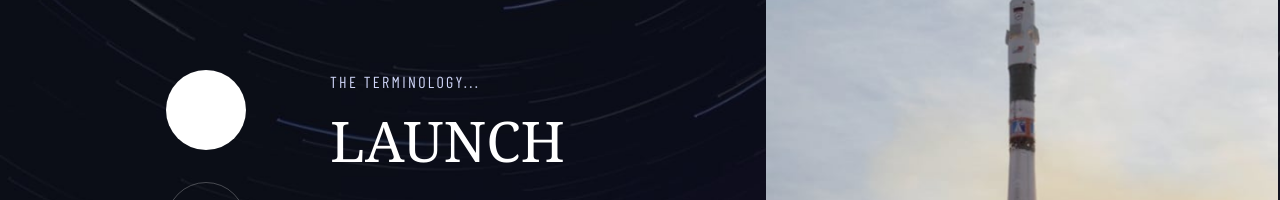
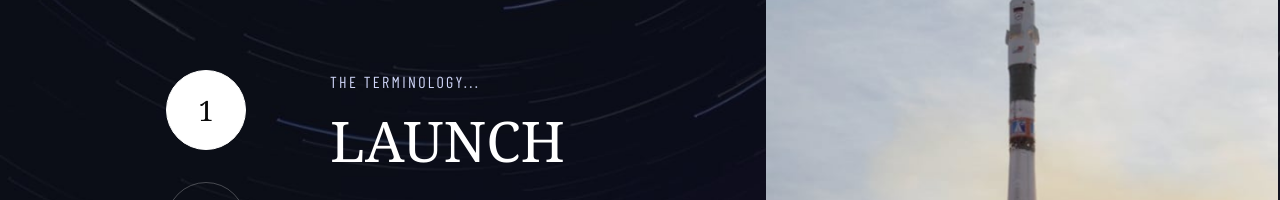
Before and after one commit to atmahana/space-tourism-fem, a React (Vite) app: page /technology in a window 1280 px wide. Shown: the part 307-507 px from the top of the page. Built offline with nearby package versions, Linux system fonts and the light colour scheme; a web font is replaced by a local one.

Commit message:
style: fix selected tab class

```diff
--- a/src/components/SwipeableTabs.jsx
+++ b/src/components/SwipeableTabs.jsx
@@ -49,8 +49,7 @@ const SwipeableTabs = ({
         <TabList className={tabListStlyle}>
           {tabNames.map((name, index) => (
             <Tab
-              className={tabStyle}
-              selectedClassName={selectedTabStyle}
+              className={selectedIndex === index ? selectedTabStyle : tabStyle}
               key={index}
             >
               <span>{name}</span>
--- a/src/components/Transition.jsx
+++ b/src/components/Transition.jsx
@@ -9,14 +9,14 @@ const Transition = (OgComponent) => {
         initial={{ scaleX: 0 }}
         animate={{ scaleX: 0 }}
         exit={{ scaleX: 1 }}
-        transition={{ duration: 1, ease: [0.83, 0, 0.17, 1] }}
+        transition={{ duration: 0.5, ease: [0.83, 0, 0.17, 1] }}
       />
       <motion.div
         className="fixed z-50 top-0 left-0 w-full h-screen bg-primary origin-right"
         initial={{ scaleX: 1 }}
         animate={{ scaleX: 0 }}
         exit={{ scaleX: 0 }}
-        transition={{ duration: 1, ease: [0.83, 0, 0.17, 1] }}
+        transition={{ duration: 0.75, ease: [0.83, 0, 0.17, 1] }}
       />
     </>
   );
--- a/src/pages/Crew/Index.jsx
+++ b/src/pages/Crew/Index.jsx
@@ -33,7 +33,7 @@ function CrewPage() {
           tabsStyle="flex flex-col relative md:max-xl:pt-8"
           tabListStlyle="absolute right-0 left-0 top-72 xl:top-[33.875rem] xl:right-auto xl:pl-1 flex justify-center gap-4 xl:gap-6 cursor-pointer"
           tabStyle="w-[0.625rem] h-[0.625rem] xl:w-[0.9375rem] xl:h-[0.9375rem] 2xl:w-[1.25rem] 2xl:h-[1.25rem] bg-white/[17%] rounded-full"
-          selectedTabStyle="bg-white"
+          selectedTabStyle="w-[0.625rem] h-[0.625rem] xl:w-[0.9375rem] xl:h-[0.9375rem] 2xl:w-[1.25rem] 2xl:h-[1.25rem] bg-white rounded-full"
         >
           {data.crew.map((crew, index) => (
             <TabPanel
--- a/src/pages/Destination/Index.jsx
+++ b/src/pages/Destination/Index.jsx
@@ -31,7 +31,7 @@ function DestinationPage() {
             tabsStyle="relative"
             tabListStlyle="absolute inset-x-0 top-48 md:top-[22rem] xl:top-0 xl:left-[37.625rem] 2xl:left-[40.5rem] flex justify-center xl:justify-start gap-[1.625rem] md:gap-[2.125rem] xl:gap-[2.125rem]"
             tabStyle="text-secondary uppercase font-sans-condensed tracking-235 md:tracking-270 text-sm md:text-base 2xl:text-lg h-[1.875rem] md:h-[2.375rem] xl:h-9 xl:leading-tight cursor-pointer"
-            selectedTabStyle="text-white border-b-[3px]"
+            selectedTabStyle="uppercase font-sans-condensed tracking-235 md:tracking-270 text-sm md:text-base 2xl:text-lg h-[1.875rem] md:h-[2.375rem] xl:h-9 xl:leading-tight cursor-pointer text-white border-b-[3px]"
           >
             {data.destinations.map((destination, index) => (
               <TabPanel
--- a/src/pages/Home/Index.jsx
+++ b/src/pages/Home/Index.jsx
@@ -1,6 +1,7 @@
 import { motion } from "framer-motion";
 import { parentVar, fromBottomFast, fadeInSlow } from "../../utils/animation";
 import Transition from "../../components/Transition";
+import { NavLink } from "react-router-dom";
 function HomePage() {
   return (
     <section className="bg-home-mobile md:bg-home-tablet xl:bg-home-desktop bg-primary bg-cover h-screen w-screen">
@@ -34,14 +35,14 @@ function HomePage() {
           </motion.p>
         </motion.div>
         <motion.div variants={parentVar} initial="hidden" animate="visible">
-          <motion.button
+          <NavLink
+            to="destination"
             className="bg-white z-20 w-37 h-37 md:w-62 md:h-62 xl:w-[17.125rem] xl:h-[17.125rem] rounded-full grid place-content-center shadow-[0px_0px_0px_0px_rgba(255,255,255,0)] hover:shadow-[0px_0px_0px_2.75rem_rgba(255,255,255,0.2)] transition-all"
-            variants={fadeInSlow}
           >
             <span className="font-serif text-primary text-[1.25rem] md:text-2xl tracking-wider mt-2 md:mt-0 xl:tracking-235">
               EXPLORE
             </span>
-          </motion.button>
+          </NavLink>
         </motion.div>
       </div>
     </section>
--- a/src/pages/Technology/Index.jsx
+++ b/src/pages/Technology/Index.jsx
@@ -47,7 +47,7 @@ function TechnologyPage() {
           tabsStyle="relative md:pt-2 xl:-mt-11"
           tabListStlyle="absolute flex xl:flex-col gap-4 xl:gap-8 inset-x-0 justify-center top-[12.69rem] md:top-[23.3rem] xl:top-28 font-serif"
           tabStyle="grid place-content-center text-white w-10 md:w-[3.75rem] md:h-[3.75rem] h-10 xl:w-20 xl:h-20 rounded-full xl:text-xl border border-white/25 cursor-pointer"
-          selectedTabStyle="border-white bg-white text-black"
+          selectedTabStyle="grid place-content-center w-10 md:w-[3.75rem] md:h-[3.75rem] h-10 xl:w-20 xl:h-20 rounded-full xl:text-xl border border-white bg-white text-neutral-950 cursor-pointer"
         >
           {data.technology.map((tech, index) => (
             <TabPanel
```
